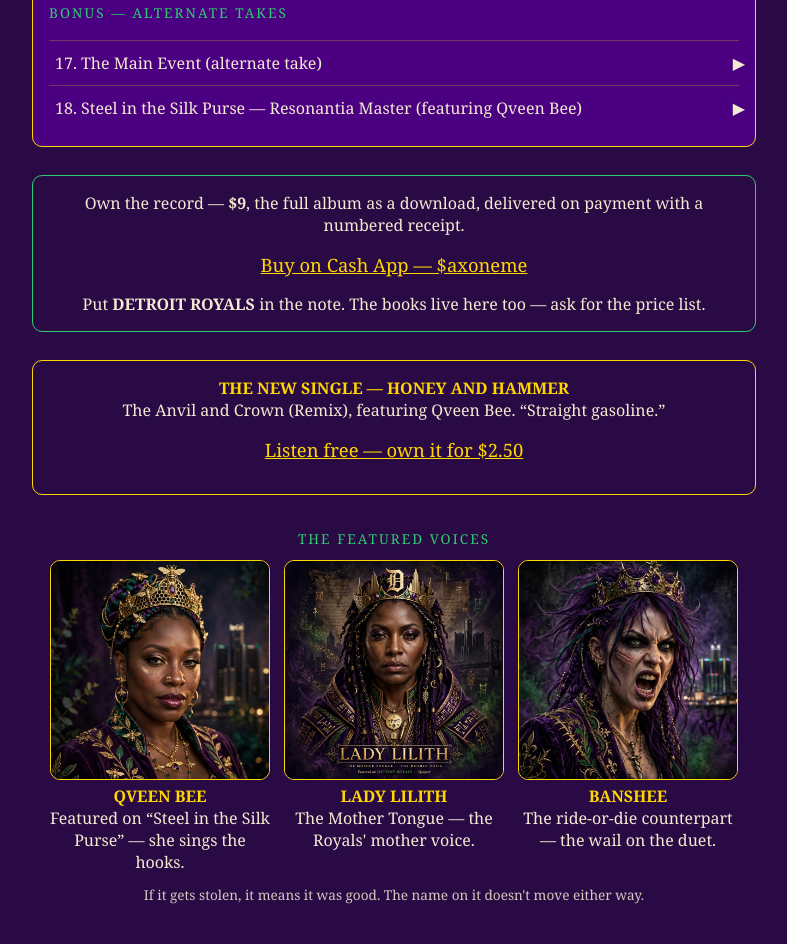
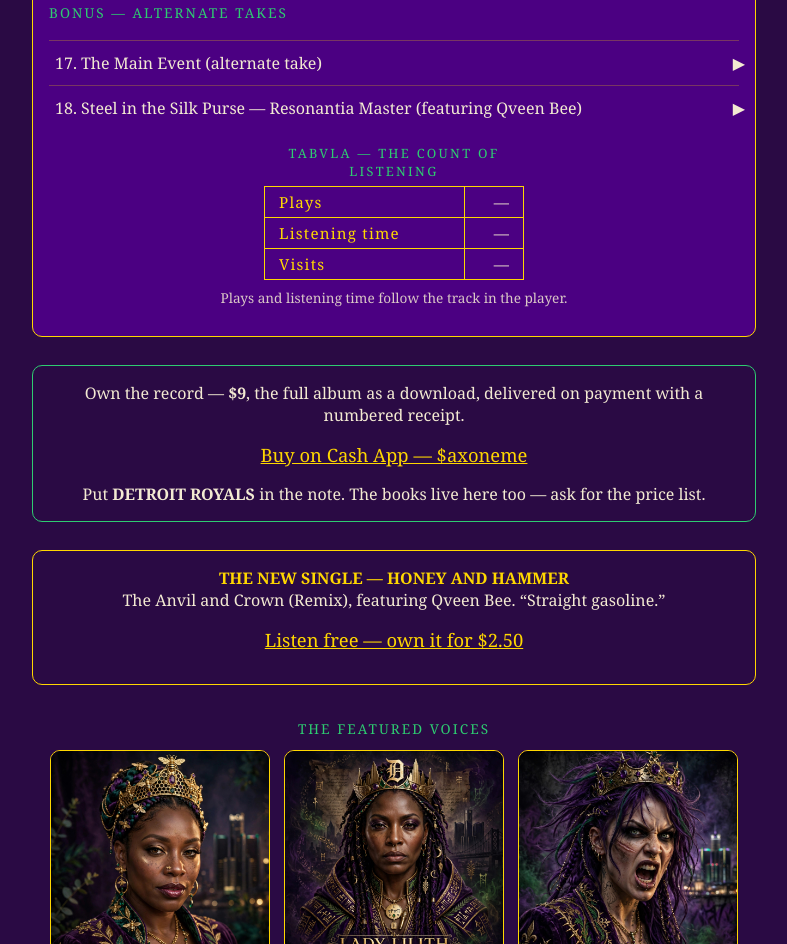
Before and after one commit to Qasparr/bookshop, a plain HTML site: page detroit-royals/index.html in a window 1280 px wide. Shown: the part 1468-2412 px from the top of the page, without its empty margins (246-1033 px from the left). Drawn offline with Linux system fonts and the light colour scheme; no server answers.

Commit message:
DETROIT ROYALS takes the TABVLA — the founder's word completing the spread (XVI Nov 2026): the same table as the Ghost's stands in the Royals player — Plays, Listening time, Visits, following the track in the player. This page's keys always fit the counting house's 64 letters, so unlike the repaired pages its count runs unbroken from the first day the counter shipped; the table prints that history as it stands (visits 1 at seating; listening blocks honestly at zero until a listener's ten seconds land).

```diff
--- a/detroit-royals/index.html
+++ b/detroit-royals/index.html
@@ -10,6 +10,14 @@
   record; no download is offered here. The download is the purchase,
   delivered person-to-person on payment with a numbered receipt —
   the same road the books travel.
+  THE TABVLA stands in the player since XVI day of November 2026
+  (the founder's order, completing the spread to every music page
+  in the shop): plays, listening time, visits — anonymous
+  aggregates only, the same weather-way as every counter in this
+  shop. One player serves the whole record, so the count follows
+  the track in the player. This page's keys always fit the
+  counting house's 64 letters, so its count runs unbroken from
+  the first day the counter shipped.
 -->
 <html lang="en">
 <head>
@@ -27,6 +35,11 @@
   .player { background: var(--purple2); border: 1px solid var(--gold); border-radius: 10px; padding: 16px; }
   .now { color: var(--gold); min-height: 1.4em; margin-bottom: 8px; font-size: 1.05rem; }
   audio { width: 100%; }
+  .tabvla { margin: 14px auto 2px; border-collapse: collapse; min-width: 260px; }
+  .tabvla caption { color: var(--green); letter-spacing: .18em; font-size: .8rem; padding-bottom: 6px; }
+  .tabvla th, .tabvla td { border: 1px solid var(--gold); padding: 5px 14px; font-size: .95rem; }
+  .tabvla th { color: var(--gold); letter-spacing: .08em; text-align: left; font-weight: normal; }
+  .tabvla td { text-align: right; }
   ol.tracks { list-style: none; margin: 18px 0 0; padding: 0; }
   ol.tracks li { border-top: 1px solid rgba(255,215,0,.25); }
   ol.tracks button { all: unset; display:flex; justify-content:space-between; width:100%; padding: 11px 6px; cursor:pointer; color: var(--ink); font-size: 1rem; }
@@ -53,6 +66,13 @@
     <ol class="tracks" id="list"></ol>
     <div class="bonus">BONUS — ALTERNATE TAKES</div>
     <ol class="tracks" id="bonus"></ol>
+    <table class="tabvla listen-metrics">
+      <caption>TABVLA — THE COUNT OF LISTENING</caption>
+      <tr><th>Plays</th><td class="m-plays">—</td></tr>
+      <tr><th>Listening time</th><td class="m-listen">—</td></tr>
+      <tr><th>Visits</th><td class="m-visits">—</td></tr>
+    </table>
+    <p class="fine" style="margin-top:8px;">Plays and listening time follow the track in the player.</p>
   </div>
 
   <div class="buy">
```
